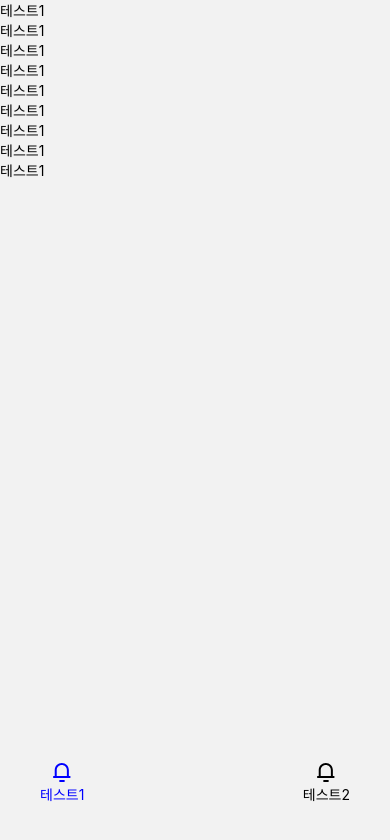
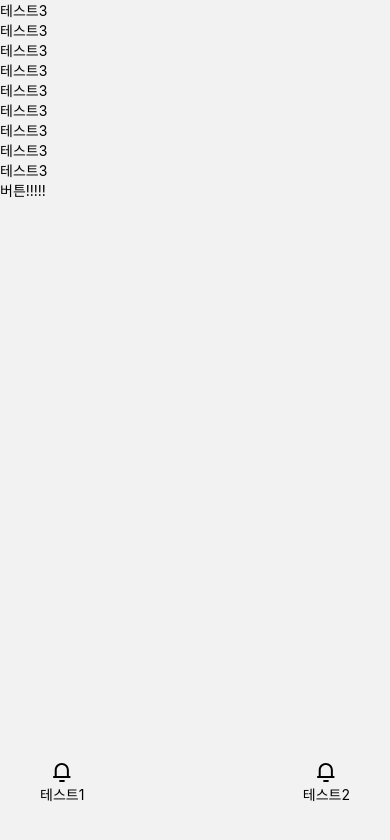
Before and after one commit to jsh612/rn_template, a React Native app: screen /Test3 in a window 390 px wide. Shown: the top 840 px of the page. Built offline with nearby package versions, Linux system fonts and the light colour scheme.

Commit message:
feat: bottom tab 구성 수정

```diff
--- a/src/components/TabBar.tsx
+++ b/src/components/TabBar.tsx
@@ -14,14 +14,11 @@ interface IBottomTabBarProps extends BottomTabBarProps {
 }
 
 export default function TabBar({ state, descriptors, navigation }: IBottomTabBarProps) {
-  const tabBarIcon: Record<keyof BottomTabParamList, IconKindType> = {
-    Test1: 'bell',
-    Test2: 'bell',
-  };
+  const tabBarIcons: IconKindType[] = ['bell', 'bell'];
 
   return (
     <View style={styles.container}>
-      {state.routes.map((route, index) => {
+      {state.routes.slice(0, 2).map((route, index) => {
         const { options } = descriptors[route.key];
         const label =
           options.tabBarLabel !== undefined && typeof options.tabBarLabel === 'string'
@@ -63,7 +60,7 @@ export default function TabBar({ state, descriptors, navigation }: IBottomTabBar
             key={label}
           >
             <IconBase
-              icon={tabBarIcon[route.name]}
+              icon={tabBarIcons[index]}
               color={isFocused ? ColorCodes.blue : ColorCodes.black}
             />
             <Text style={{ color: isFocused ? ColorCodes.blue : ColorCodes.black }}>{label}</Text>
--- a/src/navigation/BottomTap.navigation.tsx
+++ b/src/navigation/BottomTap.navigation.tsx
@@ -3,10 +3,12 @@ import TabBar from 'components/TabBar';
 import React from 'react';
 import Test1Screen from 'screen/Test1';
 import Test2Screen from 'screen/Test2';
+import Test3Screen from 'screen/Test3';
 
 export type BottomTabParamList = {
   Test1?: {};
   Test2?: {};
+  Test3?: {};
 };
 
 const BottomTab = createBottomTabNavigator<BottomTabParamList>();
@@ -14,6 +16,7 @@ const BottomTab = createBottomTabNavigator<BottomTabParamList>();
 export default function BottomTabNavigator() {
   return (
     <BottomTab.Navigator tabBar={TabBar}>
+      <BottomTab.Group key={'VISIBLE_ON_TAB'}>
         <BottomTab.Screen
           name="Test1"
           component={Test1Screen}
@@ -30,6 +33,15 @@ export default function BottomTabNavigator() {
             title: '테스트2',
           }}
         />
+      </BottomTab.Group>
+      <BottomTab.Screen
+        name="Test3"
+        component={Test3Screen}
+        options={{
+          headerShown: false,
+          title: '테스트3',
+        }}
+      />
     </BottomTab.Navigator>
   );
 }
--- a/src/screen/Test2.tsx
+++ b/src/screen/Test2.tsx
@@ -1,5 +1,8 @@
-import { Text, View } from 'react-native';
+import { useNavigation } from '@react-navigation/native';
+import { RootStackNavigationProp } from 'navigation/RootStack.navigation';
+import { Pressable, Text, View } from 'react-native';
 export default function Test2Screen() {
+  const navigation = useNavigation<RootStackNavigationProp>();
   return (
     <View>
       <Text>테스트2</Text>
@@ -11,6 +14,14 @@ export default function Test2Screen() {
       <Text>테스트2</Text>
       <Text>테스트2</Text>
       <Text>테스트2</Text>
+      <Pressable
+        onPress={() => {
+          console.log('여기다!!!!!!!');
+          navigation.navigate('BottomTab', { screen: 'Test3' });
+        }}
+      >
+        <Text>버튼3으로!!!!!</Text>
+      </Pressable>
     </View>
   );
 }
--- /dev/null
+++ b/src/screen/Test3.tsx
@@ -0,0 +1,23 @@
+import { useNavigation } from '@react-navigation/native';
+import { RootStackNavigationProp } from 'navigation/RootStack.navigation';
+import { Pressable, Text, View } from 'react-native';
+export default function Test3Screen() {
+  const navigation = useNavigation<RootStackNavigationProp>();
+
+  return (
+    <View>
+      <Text>테스트3</Text>
+      <Text>테스트3</Text>
+      <Text>테스트3</Text>
+      <Text>테스트3</Text>
+      <Text>테스트3</Text>
+      <Text>테스트3</Text>
+      <Text>테스트3</Text>
+      <Text>테스트3</Text>
+      <Text>테스트3</Text>
+      <Pressable onPress={() => navigation.navigate('BottomTab', { screen: 'Test2' })}>
+        <Text>버튼!!!!!</Text>
+      </Pressable>
+    </View>
+  );
+}
```
Also changed, not shown: src/navigation/RootStack.navigation.tsx (+6 -1 lines). Lines whose indentation alone changed are shown as unchanged.
